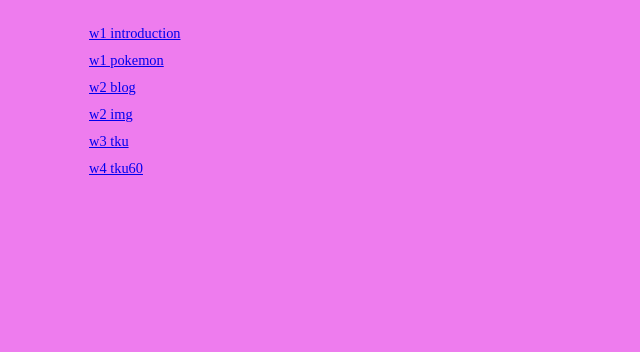
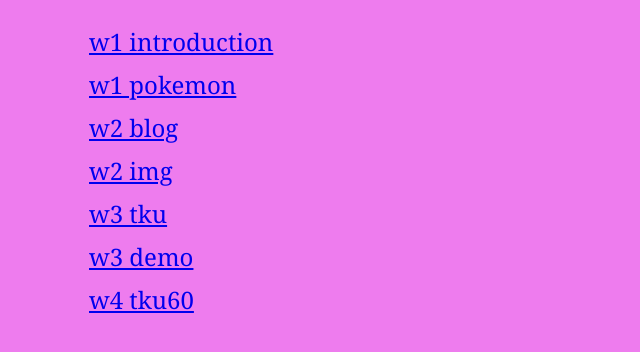
Before and after one commit to quanyou1002/1091-1N-demo-209410645, a plain HTML site: page index.html in a window 1280 px wide. Shown: the whole page, without its empty margins (0-640 px from the left). Drawn offline with Linux system fonts and the light colour scheme.

Commit message:
w04 files

```diff
--- a/index.css
+++ b/index.css
@@ -22,5 +22,8 @@ ul{
 ul li{
     list-style-type: none;
     padding: 0px 5px 10px 5px;
-    font-size: 0.9rem;
+    font-size: 1.5rem;
+    font-family: Georgia, 'Times New Roman', Times, serif;
+
+
 }
--- a/index.html
+++ b/index.html
@@ -26,6 +26,9 @@
                 <a href="./w3 div_tku60/div.html">w3 tku</a>
             </li>
             <li>
+                <a href="./w3/div-demo (1).html">w3 demo</a>
+            </li>
+            <li>
                 <a href="./w4/div_tku60.html">w4 tku60</a>
             </li>
         </ul>
```
